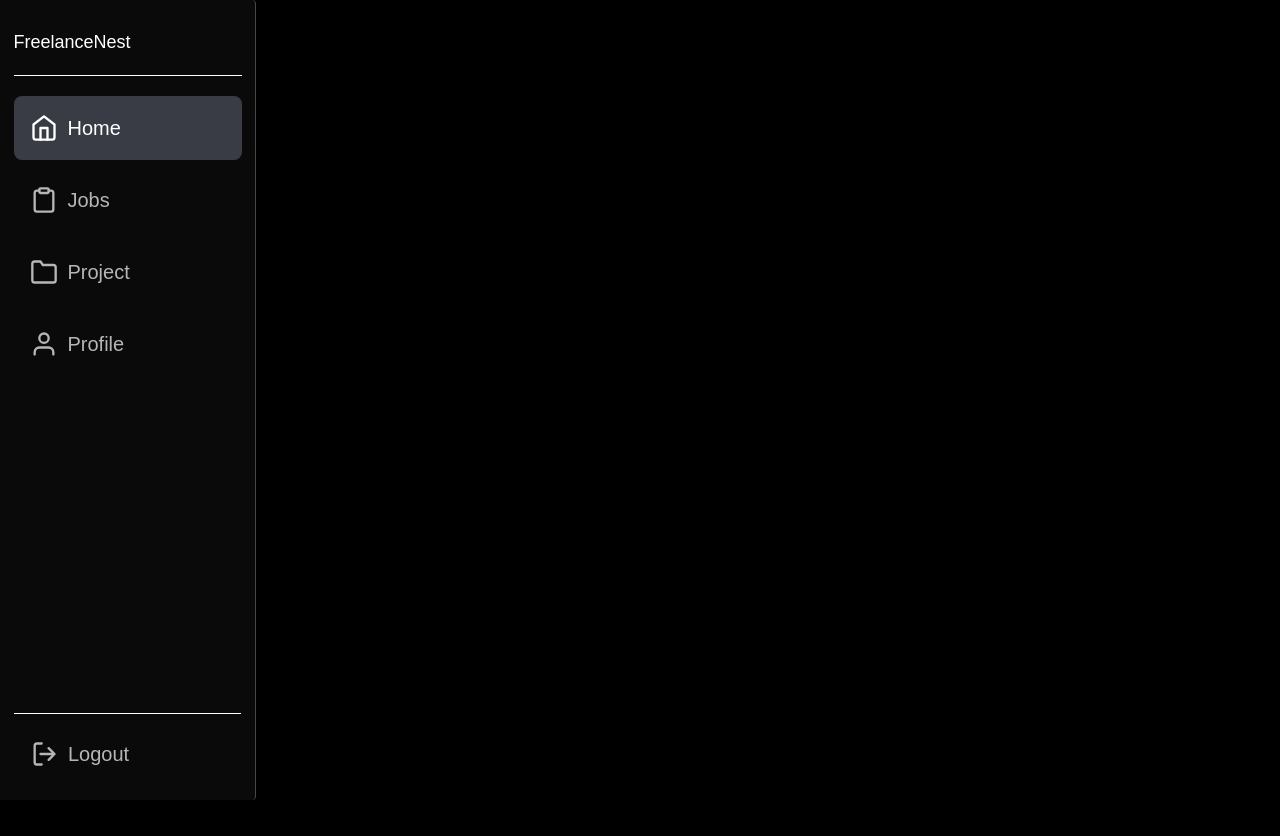
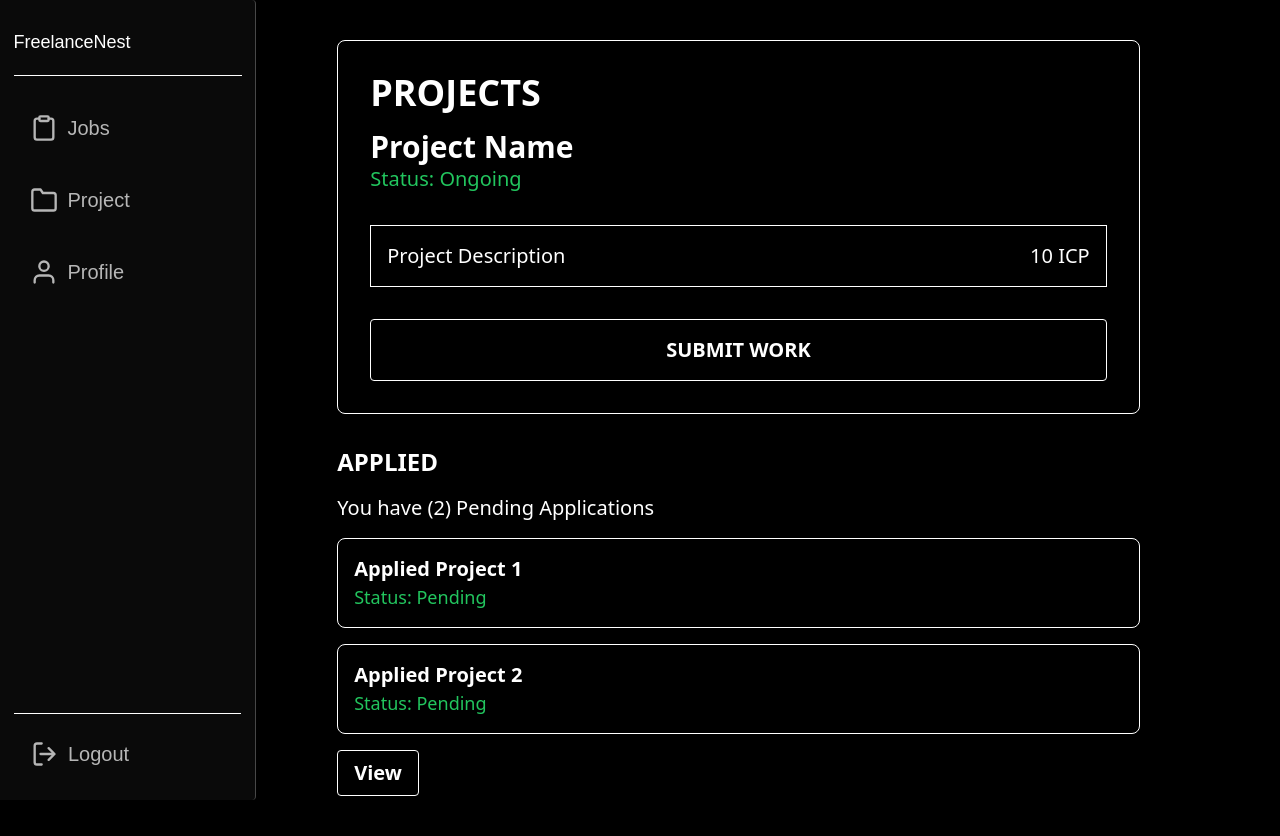
Before and after one commit to StanleyChristianDarmawan/FreelanceNest, a React (Vite) app in the folder src/FreelanceNest_frontend/: page /project in a window 1280 px wide. Before the commit the page ends 800 px from the top, so only its background shows below. Built offline with nearby package versions, Linux system fonts and the light colour scheme.

Commit message:
add logout page

```diff
--- a/src/FreelanceNest_frontend/pages/FreelancerPage/Components/Jobs.jsx
+++ b/src/FreelanceNest_frontend/pages/FreelancerPage/Components/Jobs.jsx
@@ -6,12 +6,21 @@ import IcpCoin from "../assets/icon/icp-token.png";
 import Buttons from "./Buttons";
 
 function Jobs() {
-    const [item, setItems] = useState(Data);
-    const menuItems = [...new Set(Data.map((val) => val.category))];
+    const [items, setItems] = useState(Data);
+    const menuItems = ["All", ...new Set(Data.map((val) => val.category))];
     const navigate = useNavigate();
 
     const handleCardClick = (id) => {
         navigate(`/detailjob/${id}`);
+    };
+
+    const filterItems = (category) => {
+        if (category === "All") {
+            setItems(Data);
+        } else {
+            const filteredItems = Data.filter((item) => item.category === category);
+            setItems(filteredItems);
+        }
     };
 
     return (
@@ -19,8 +28,18 @@ function Jobs() {
             <div>
                 <h1 className="text-white text-7xl font-bold font-sans">Seek and Find Your <br /> Freelancing Opportunities Here!</h1>
             </div>
-            <Buttons />
-            <Card item={item} onCardClick={handleCardClick} />
+            <div className="flex gap-4">
+                {menuItems.map((category, index) => (
+                    <button
+                        key={index}
+                        onClick={() => filterItems(category)}
+                        className="bg-black text-white px-4 py-2 rounded border border-white hover:bg-white hover:text-black"
+                    >
+                        {category}
+                    </button>
+                ))}
+            </div>
+            <Card item={items} onCardClick={handleCardClick} />
         </div>
     );
 }
--- a/src/FreelanceNest_frontend/pages/FreelancerPage/Components/Logout.jsx
+++ b/src/FreelanceNest_frontend/pages/FreelancerPage/Components/Logout.jsx
@@ -1,10 +1,37 @@
-import React from "react";
+import React, { useState } from "react";
 
 function Logout() {
+    const [confirm, setConfirm] = useState(true); // Langsung menampilkan pertanyaan
+    const [logoutAllDevices, setLogoutAllDevices] = useState(false);
+
+    const handleLogout = () => {
+        // Logika untuk logout
+        console.log("User logged out");
+        if (logoutAllDevices) {
+            console.log("Logged out from all devices");
+        }
+    };
+
     return (
-        <div>
-            <h1>Logout Page</h1>
-            {/* ... kode lainnya ... */}
+        <div className="h-full w-full flex flex-col justify-center items-center">
+            <div className="bg-black p-60 rounded shadow-md w-300 flex flex-col justify-center items-center"> {/* Perbesar padding dan lebar */}
+                <h1 className="text-8xl font-bold mb-16 text-white">Are you sure?</h1> {/* Perbesar ukuran teks */}
+                <p className="mb-16 text-white text-4xl">Please confirm if you want to logout</p> {/* Perbesar ukuran teks */}
+                <div className="flex gap-16"> {/* Perbesar jarak antar tombol */}
+                    <button
+                        onClick={() => setConfirm(false)}
+                        className="bg-black text-white text-lg py-8 px-16 rounded border border-white hover:bg-white hover:text-black"
+                    >
+                        Cancel
+                    </button>
+                    <button
+                        onClick={handleLogout}
+                        className="bg-black text-white text-lg py-8 px-16 rounded border border-white hover:bg-white hover:text-black"
+                    >
+                        Logout
+                    </button>
+                </div>
+            </div>
         </div>
     );
 }
--- a/src/FreelanceNest_frontend/pages/FreelancerPage/Components/Project.jsx
+++ b/src/FreelanceNest_frontend/pages/FreelancerPage/Components/Project.jsx
@@ -1,10 +1,48 @@
 import React from "react";
 
 function Project() {
+    const project = {
+        name: "Project Name",
+        status: "Ongoing",
+        description: "Project Description",
+        price: "10 ICP"
+    };
+
+    const appliedProjects = [
+        { id: 1, name: "Applied Project 1", status: "Pending" },
+        { id: 2, name: "Applied Project 2", status: "Pending" },
+        // Tambahkan lebih banyak proyek yang telah diaplikasikan jika diperlukan
+    ];
+
     return (
-        <div>
-            <h1>Project Page</h1>
-            {/* ... kode lainnya ... */}
+        <div className="w-full h-full flex flex-col items-center justify-center font-sans">
+            <div className="border border-white p-8 rounded-lg bg-black w-4/5 mx-auto max-w-4xl mb-8">
+                <h1 className="text-4xl font-bold mb-4 text-white">PROJECTS</h1>
+                <div className="mb-8">
+                    <h2 className="text-3xl font-bold text-white">{project.name}</h2>
+                    <p className="text-green-500 text-xl">Status: {project.status}</p>
+                </div>
+                <div className="border border-white p-4 mb-8 flex justify-between items-center">
+                    <p className="text-xl text-white">{project.description}</p>
+                    <p className="text-xl text-white">{project.price}</p>
+                </div>
+                <button className="bg-black border border-white hover:bg-white hover:text-black text-white font-bold py-4 px-8 rounded w-full text-xl">
+                    SUBMIT WORK
+                </button>
+            </div>
+            <div className="w-4/5 mx-auto max-w-4xl">
+                <h2 className="text-2xl font-bold mb-4 text-white">APPLIED</h2>
+                <p className="text-xl mb-4 text-white">You have ({appliedProjects.length}) Pending Applications</p>
+                {appliedProjects.map((appliedProject) => (
+                    <div key={appliedProject.id} className="border border-white p-4 mb-4 rounded-lg bg-black">
+                        <h3 className="text-xl font-bold text-white">{appliedProject.name}</h3>
+                        <p className="text-green-500 text-lg">Status: {appliedProject.status}</p>
+                    </div>
+                ))}
+                <button className="bg-black border border-white hover:bg-white hover:text-black text-white font-bold py-2 px-4 rounded text-xl">
+                    View
+                </button>
+            </div>
         </div>
     );
 }
--- a/src/FreelanceNest_frontend/pages/FreelancerPage/Components/Sidebar.jsx
+++ b/src/FreelanceNest_frontend/pages/FreelancerPage/Components/Sidebar.jsx
@@ -29,11 +29,6 @@ function Sidebar(props) {
                             <h2 className="text-white text-lg">FreelanceNest</h2>
                         </div>
                         <div className="h-auto w-full flex flex-col gap-2 mt-5">
-                            <Link to="home" className={`w-full h-16 flex items-center gap-2.5 rounded-lg hover:bg-customGray active:bg-customDarkerGray ${activeMenu === 0 ? 'bg-customGray' : ''}`} onClick={(e) => handleMenuClick(0, e)}>
-                                <img src={Element[0].icon} alt="icon" className={`ml-4 w-7 ${activeMenu === 0 ? 'opacity-100' : 'opacity-70'}`} />
-                                <h3 className={`text-white text-xl font-medium ${activeMenu === 0 ? 'opacity-100' : 'opacity-70'}`}>{Element[0].menu}</h3>
-                            </Link>
-
                             <Link to="jobs" className={`w-full h-16 flex items-center gap-2.5 rounded-lg hover:bg-customGray active:bg-customDarkerGray ${activeMenu === 1 ? 'bg-customGray' : ''}`} onClick={(e) => handleMenuClick(1, e)}>
                                 <img src={Element[1].icon} alt="icon" className={`ml-4 w-7 ${activeMenu === 1 ? 'opacity-100' : 'opacity-70'}`} />
                                 <h3 className={`text-white text-xl font-medium ${activeMenu === 1 ? 'opacity-100' : 'opacity-70'}`}>{Element[1].menu}</h3>
--- a/src/FreelanceNest_frontend/pages/FreelancerPage/Form.jsx
+++ b/src/FreelanceNest_frontend/pages/FreelancerPage/Form.jsx
@@ -1,12 +1,21 @@
 import React, { useState } from "react";
-import { Link } from "react-router-dom"; // Impor Link dari react-router-dom
+import { Link, useNavigate } from "react-router-dom"; // Impor Link dan useNavigate dari react-router-dom
 
 function FreelancerForm() {
   const [firstName, setFirstName] = useState("");
   const [firstNameTouched, setFirstNameTouched] = useState(false);
+  const navigate = useNavigate(); // Inisialisasi useNavigate
 
   const isFormValid = () => {
     return firstName.trim().length > 0;
+  };
+
+  const handleNextClick = (e) => {
+    if (isFormValid()) {
+      navigate("/freelancer-page/jobs"); // Arahkan ke halaman freelancer-page dan menu jobs
+    } else {
+      e.preventDefault();
+    }
   };
 
   return (
@@ -61,17 +70,16 @@ function FreelancerForm() {
               placeholder="e.g linkedin.com/in/username"
             />
           </div>
-          <Link
-            to="/freelancer-page" // Tentukan rute tujuan
+          <button
             className={`border border-white flex justify-center items-center bg-black h-16 w-1/4 self-end mt-8 text-white text-lg rounded-md ${
               isFormValid()
                 ? "hover:bg-white hover:text-black"
                 : "opacity-50 cursor-not-allowed"
             }`}
-            onClick={(e) => (!isFormValid() ? e.preventDefault() : null)} // Mencegah navigasi jika form tidak valid
+            onClick={handleNextClick} // Gunakan handleNextClick untuk navigasi
           >
             Next
-          </Link>
+          </button>
         </div>
       </div>
     </div>
```
